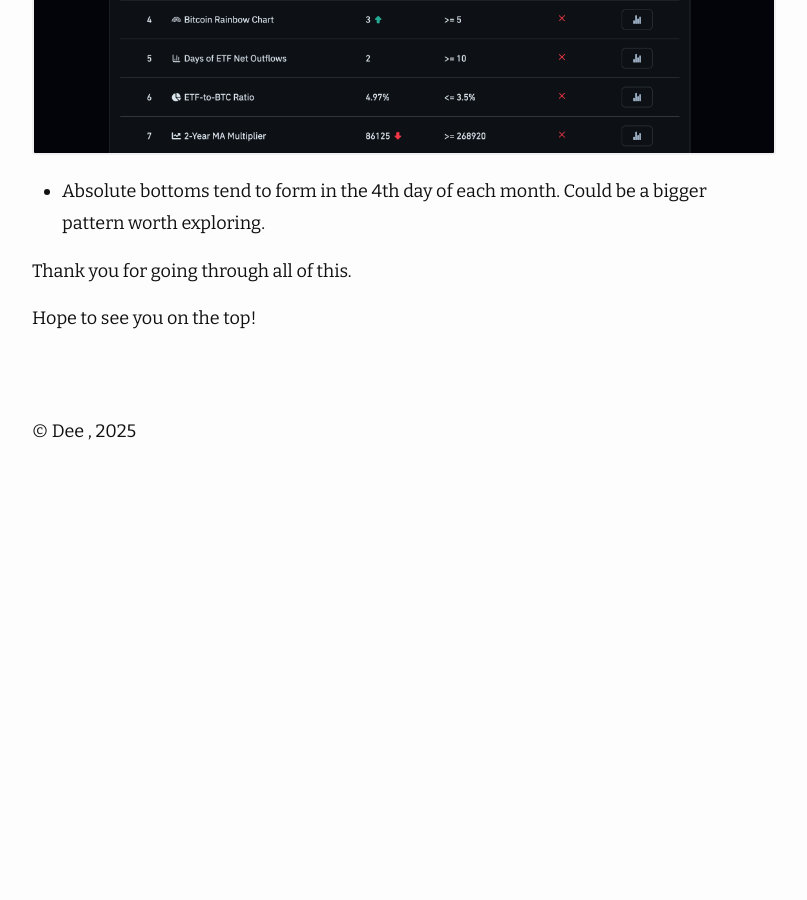
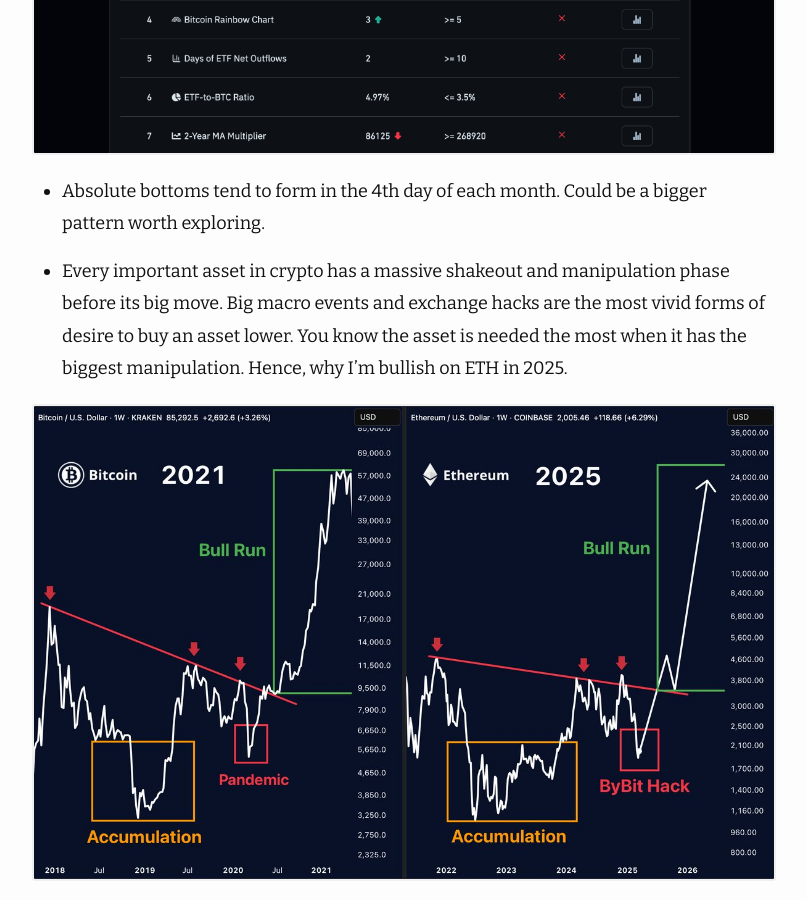
Before and after one commit to deeintech/deeintech.github.io, a Jekyll site: the page built from _posts/2025-03-05-playbook.md, in a window 1280 px wide and 900 px high, scrolled down 50287 px. Shown: the whole window, without its empty margins (238-1045 px from the left). Built offline with Jekyll 4.4.1, drawn with Linux system fonts in a browser that asks for light colours; nearby versions of some CDN libraries; before the commit the page ends 50754 px from its top, so only the background shows below that.

Commit message:
add shakeout

```diff
--- a/_posts/2025-03-05-playbook.md
+++ b/_posts/2025-03-05-playbook.md
@@ -657,6 +657,10 @@
 
 - Absolute bottoms tend to form in the 4th day of each month. Could be a bigger pattern worth exploring.
 
+- Every important asset in crypto has a massive shakeout and manipulation phase before its big move. Big macro events and exchange hacks are the most vivid forms of desire to buy an asset lower. You know the asset is needed the most when it has the biggest manipulation. Hence, why I'm bullish on ETH in 2025.
+
+![shakeout](/assets/images/shakeout.jpeg)
+
 Thank you for going through all of this.
 
 Hope to see you on the top!
```
Also changed, not shown: assets/images/shakeout.jpeg (added).
